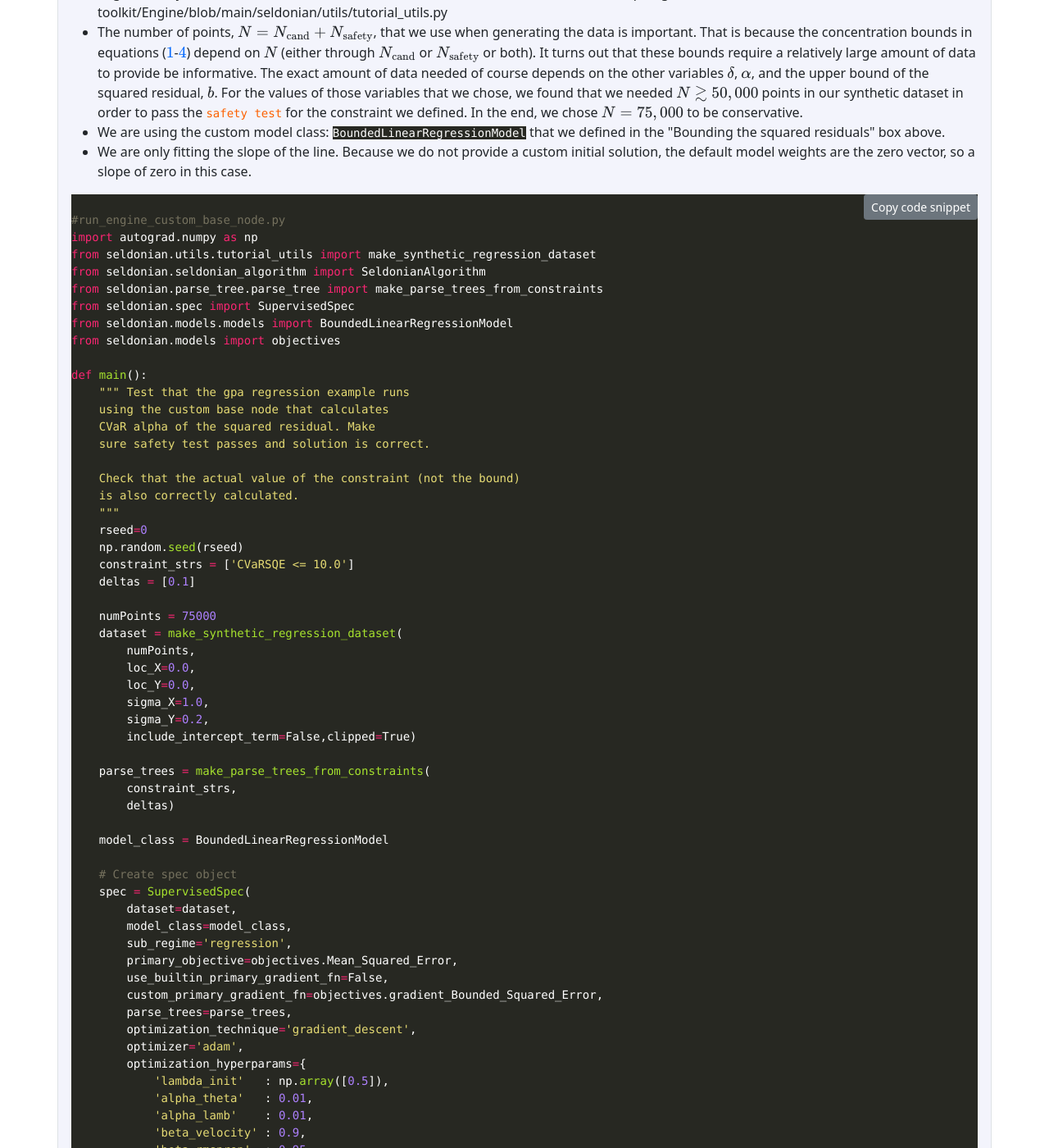
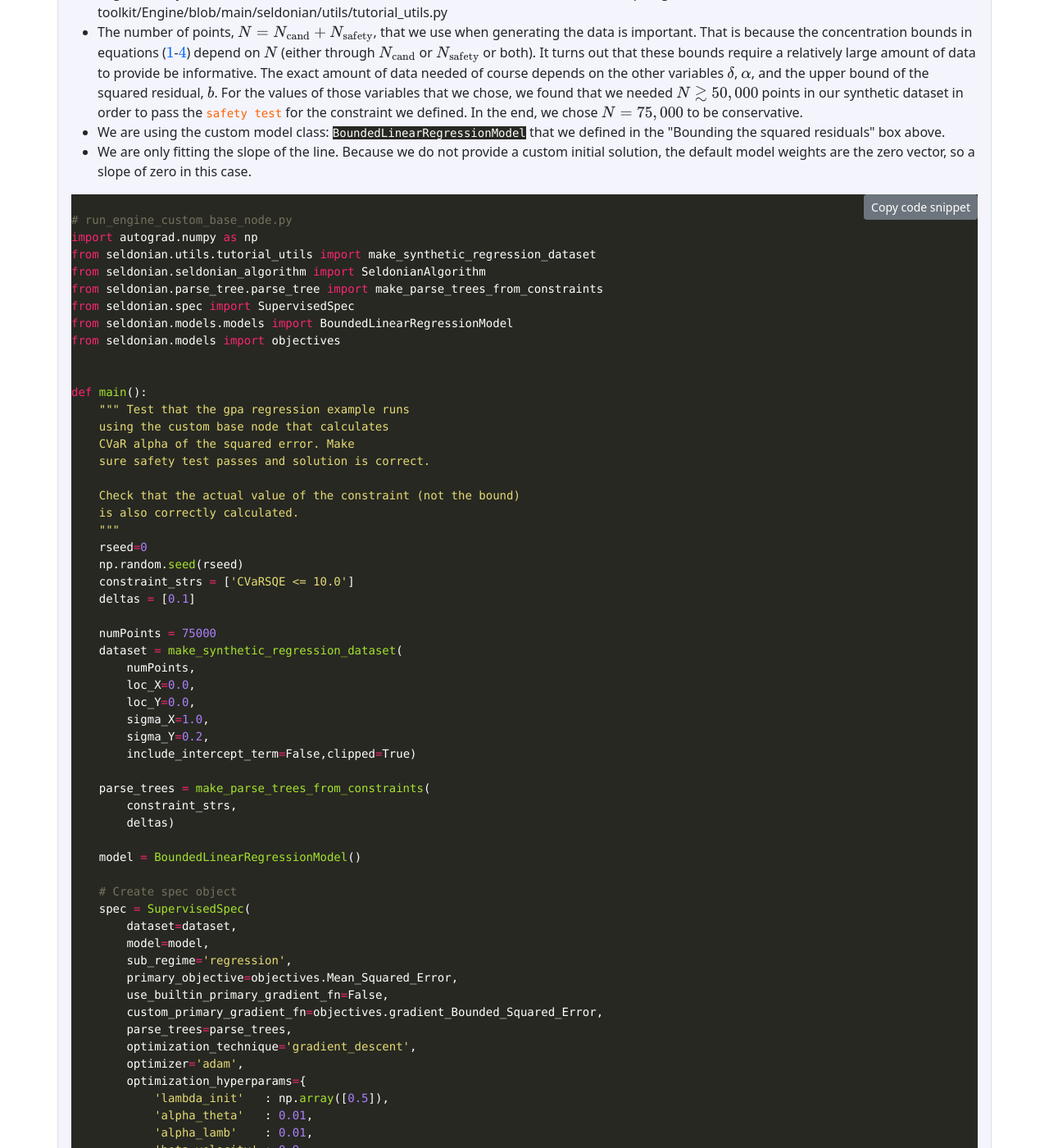
Before and after one commit to seldonian-framework/Tutorials, a Jekyll site: the page built from _tutorials/custom_base_node.md, in a window 1280 px wide and 1400 px high, scrolled down 13727 px. Shown: the whole window at 82% size. Built offline with Jekyll 4.4.1, drawn with Linux system fonts in a browser that asks for light colours; formulas are drawn with MathJax 3.

Commit message:
use latest API for custom base node tutorial

```diff
--- a/_tutorials/custom_base_node.md
+++ b/_tutorials/custom_base_node.md
@@ -602,7 +602,7 @@ At this point, you will be able to use your custom base node in a constraint str
 
 <input type="button" style="float: right" class="btn btn-sm btn-secondary" onclick="copy2Clipboard(this)" value="Copy code snippet">
 {% highlight python %}
-#run_engine_custom_base_node.py
+# run_engine_custom_base_node.py
 import autograd.numpy as np
 from seldonian.utils.tutorial_utils import make_synthetic_regression_dataset
 from seldonian.seldonian_algorithm import SeldonianAlgorithm
@@ -611,10 +611,11 @@ from seldonian.spec import SupervisedSpec
 from seldonian.models.models import BoundedLinearRegressionModel
 from seldonian.models import objectives
 
+
 def main():
     """ Test that the gpa regression example runs
     using the custom base node that calculates
-    CVaR alpha of the squared residual. Make
+    CVaR alpha of the squared error. Make
     sure safety test passes and solution is correct.
 
     Check that the actual value of the constraint (not the bound)
@@ -638,12 +639,12 @@ def main():
         constraint_strs,
         deltas)
 
-    model_class = BoundedLinearRegressionModel
+    model = BoundedLinearRegressionModel()
 
     # Create spec object
     spec = SupervisedSpec(
         dataset=dataset,
-        model_class=model_class,
+        model=model,
         sub_regime='regression',
         primary_objective=objectives.Mean_Squared_Error,
         use_builtin_primary_gradient_fn=False,
```
Also changed, not shown: other parts of _tutorials/custom_base_node.md (+1 -1 lines), assets/img/custom_base_node_candidate_selection.png.
